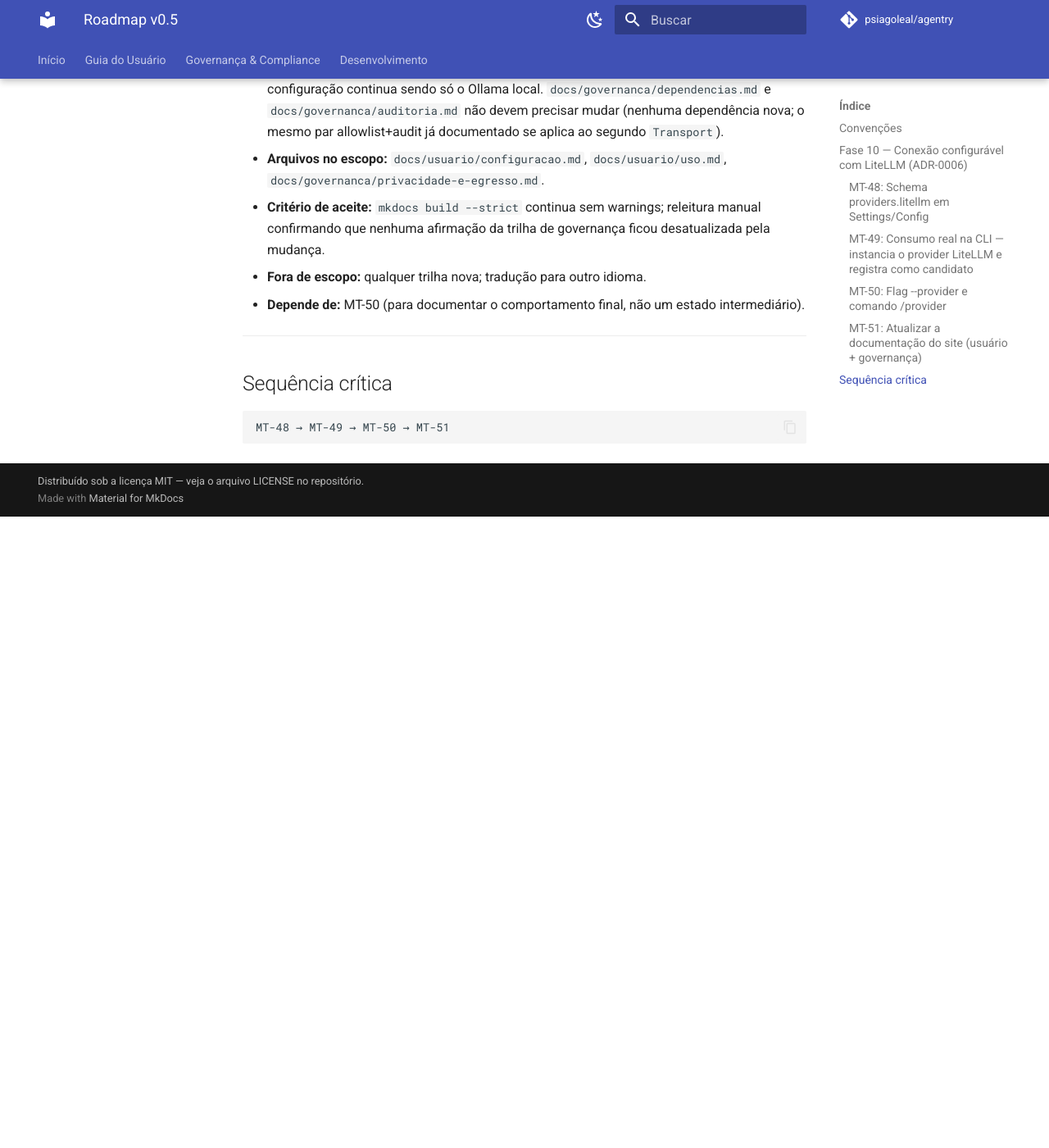
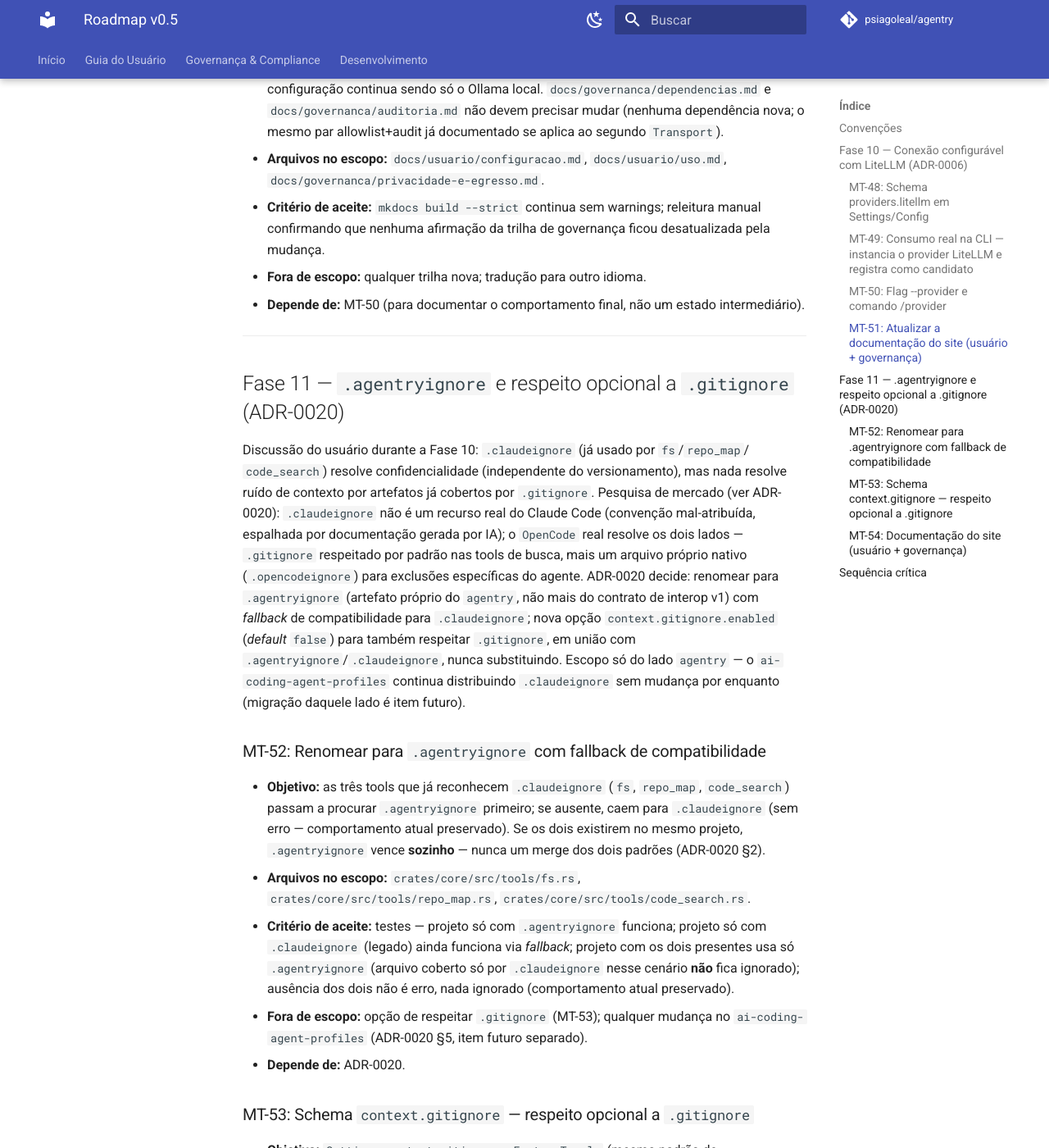
Before and after one commit to psiagoleal/agentry, an MkDocs documentation site: the page built from docs/roadmap-v0.5.md, in a window 1280 px wide and 1400 px high, scrolled down 2895 px. Shown: the whole window at 82% size. Built offline with MkDocs 1.6.1 and Material for MkDocs 9.7.7, drawn with Linux system fonts in a browser that asks for light colours; comment, search, counter and statistics services are not loaded; before the commit the page ends 3525 px from its top, so only the background shows below that; some of the changed text lies outside the part shown.

Commit message:
ADR-0020: .agentryignore (renomeando .claudeignore) + gitignore opcional
Discussão do usuário durante a Fase 10 (LiteLLM): .claudeignore já
resolve confidencialidade (independente do versionamento), mas nada
resolve ruído de contexto por artefatos já cobertos por .gitignore.

Pesquisa (WebSearch) antes de decidir: .claudeignore não é um recurso
real do Claude Code — é um caso documentado de alucinação de IA que virou
"documentação" e se espalhou (o próprio Claude explicou um recurso que
nunca implementou); o Claude Code real só respeita .gitignore, e de forma
imperfeita. O OpenCode real (github.com/anomalyco/opencode) resolve os
dois lados de verdade: .gitignore respeitado por padrão nas tools de
busca, mais um arquivo próprio nativo (.opencodeignore) para exclusões
específicas do agente — precedente direto pra mesma estratégia de duas
camadas aqui.

Verificação antes de decidir o escopo: .claudeignore não é invenção só do
agentry — é artefato de verdade distribuído pelos 3 perfis do
ai-coding-agent-profiles (arquivo real em cada perfil, referenciado no
SPEC.md canônico, no setup-profile.sh e na skill secrets-guard). Isso
elevou a decisão de "renomear 3 constantes" pra uma mudança de contrato
de interop entre dois repositórios — por isso virou ADR, e por isso o
escopo desta rodada é só o lado agentry (com fallback de compatibilidade
pra .claudeignore), deixando a migração do lado profiles como item futuro
separado, tratado numa sessão naquele repositório.

Decisão: .agentryignore como artefato próprio do agentry (mesmo padrão de
posse do .agentry/, ADR-0017), fallback pra .claudeignore quando
.agentryignore está ausente (nunca merge dos dois — .agentryignore vence
sozinho quando presente); nova opção context.gitignore.enabled (default
false, mesmo padrão FeatureToggle de repoMap/semanticRag/lspGrounding)
pra também respeitar .gitignore, sempre em união com
.agentryignore/.claudeignore, nunca substituindo. ADR-0003 emendada
(ainda Proposed, não imutável) removendo .claudeignore da lista de
artefatos de primeira classe do contrato de interop.

Fase 11 adicionada ao roadmap-v0.5.md (MT-52..54): renomear com fallback,
schema + consumo de context.gitignore, documentação do site. Nenhum
código implementado ainda — MT-50 (--provider/--comando /provider) segue
como próximo passo real da Fase 10, ainda em andamento.

{agente: Claude Code; modelo: claude-sonnet-5}

````diff
--- a/docs/adr/README.md
+++ b/docs/adr/README.md
@@ -26,3 +26,4 @@
 | [0017](0017-diretorio-de-estado-local-do-agente.md) | Diretório de estado local por projeto (`.agentry/`) para memória, histórico e índices | Accepted |
 | [0018](0018-artefato-e-schema-minimo-de-configuracao-do-agentry.md) | Artefato e schema mínimo de configuração do `agentry` (`agentry.settings.json`) | Accepted |
 | [0019](0019-bootstrap-de-agentry-settings-json-via-init.md) | Bootstrap de `.agentry/agentry.settings.json` via `--init`/`/init` | Accepted |
+| [0020](0020-agentryignore-com-respeito-opcional-a-gitignore.md) | Arquivo `.agentryignore` (renomeando `.claudeignore`) com respeito opcional a `.gitignore` | Proposed |
--- a/docs/roadmap-v0.5.md
+++ b/docs/roadmap-v0.5.md
@@ -112,8 +112,76 @@
 
 ---
 
+## Fase 11 — `.agentryignore` e respeito opcional a `.gitignore` (ADR-0020)
+
+Discussão do usuário durante a Fase 10: `.claudeignore` (já usado por `fs`/`repo_map`/
+`code_search`) resolve confidencialidade (independente do versionamento), mas nada resolve
+ruído de contexto por artefatos já cobertos por `.gitignore`. Pesquisa de mercado (ver
+ADR-0020): `.claudeignore` não é um recurso real do Claude Code (convenção mal-atribuída,
+espalhada por documentação gerada por IA); o `OpenCode` real resolve os dois lados —
+`.gitignore` respeitado por padrão nas tools de busca, mais um arquivo próprio nativo
+(`.opencodeignore`) para exclusões específicas do agente. ADR-0020 decide: renomear para
+`.agentryignore` (artefato próprio do `agentry`, não mais do contrato de interop v1) com
+*fallback* de compatibilidade para `.claudeignore`; nova opção `context.gitignore.enabled`
+(*default* `false`) para também respeitar `.gitignore`, em união com
+`.agentryignore`/`.claudeignore`, nunca substituindo. Escopo só do lado `agentry` — o
+`ai-coding-agent-profiles` continua distribuindo `.claudeignore` sem mudança por enquanto
+(migração daquele lado é item futuro).
+
+### MT-52: Renomear para `.agentryignore` com fallback de compatibilidade
+- **Objetivo:** as três tools que já reconhecem `.claudeignore` (`fs`, `repo_map`,
+  `code_search`) passam a procurar `.agentryignore` primeiro; se ausente, caem para
+  `.claudeignore` (sem erro — comportamento atual preservado). Se os dois existirem no
+  mesmo projeto, `.agentryignore` vence **sozinho** — nunca um merge dos dois padrões
+  (ADR-0020 §2).
+- **Arquivos no escopo:** `crates/core/src/tools/fs.rs`, `crates/core/src/tools/repo_map.rs`,
+  `crates/core/src/tools/code_search.rs`.
+- **Critério de aceite:** testes — projeto só com `.agentryignore` funciona; projeto só com
+  `.claudeignore` (legado) ainda funciona via *fallback*; projeto com os dois presentes usa
+  só `.agentryignore` (arquivo coberto só por `.claudeignore` nesse cenário **não** fica
+  ignorado); ausência dos dois não é erro, nada ignorado (comportamento atual preservado).
+- **Fora de escopo:** opção de respeitar `.gitignore` (MT-53); qualquer mudança no
+  `ai-coding-agent-profiles` (ADR-0020 §5, item futuro separado).
+- **Depende de:** ADR-0020.
+
+### MT-53: Schema `context.gitignore` — respeito opcional a `.gitignore`
+- **Objetivo:** `Settings.context.gitignore: FeatureToggle` (mesmo padrão de
+  `repoMap`/`semanticRag`/`lspGrounding`, ADR-0018), *default* `false`; `Config` expõe o
+  booleano resolvido. Quando `true`, as três tools passam a excluir **também** o que
+  `.gitignore` cobre — `GitignoreBuilder::add(".gitignore")` em `fs.rs` (só a raiz, mesma
+  assimetria pré-existente dessas tools com `.agentryignore`); `WalkBuilder::git_ignore(true)`
+  em `repo_map`/`code_search` (`.gitignore` aninhado por subdiretório, suporte nativo da
+  crate `ignore`) — sempre em **união** com `.agentryignore`/`.claudeignore` (MT-52), nunca
+  em substituição.
+- **Arquivos no escopo:** `crates/core/src/config/mod.rs`, `crates/core/src/tools/fs.rs`,
+  `crates/core/src/tools/repo_map.rs`, `crates/core/src/tools/code_search.rs`,
+  `crates/cli/src/main.rs` (fiação da flag resolvida até as tools, se necessário).
+- **Critério de aceite:** testes — flag desligada (*default*) preserva o comportamento
+  atual (arquivo só coberto por `.gitignore`, não por `.agentryignore`, continua visível);
+  flag ligada exclui um arquivo coberto só por `.gitignore`; flag ligada com arquivo coberto
+  pelos dois continua excluído (união, sem conflito); `repo_map`/`code_search` respeitam
+  `.gitignore` aninhado por subdiretório quando ligada.
+- **Fora de escopo:** migração do lado `profiles`; UI/CLI dedicada além do
+  `agentry.settings.json`.
+- **Depende de:** MT-52.
+
+### MT-54: Documentação do site (usuário + governança)
+- **Objetivo:** `docs/usuario/configuracao.md` ganha o bloco `context.gitignore` e a
+  explicação de `.agentryignore`/*fallback* `.claudeignore`; revisão da trilha de
+  governança deixando explícito que confidencialidade (`.agentryignore`, independente do
+  versionamento) e redução de ruído de contexto (`context.gitignore.enabled`, opt-in) são
+  mecanismos distintos, não confundir um pelo outro.
+- **Arquivos no escopo:** `docs/usuario/configuracao.md`, `docs/governanca/*.md` (o que se
+  aplicar).
+- **Critério de aceite:** `mkdocs build --strict` continua sem warnings.
+- **Fora de escopo:** qualquer trilha nova; tradução para outro idioma.
+- **Depende de:** MT-53.
+
+---
+
 ## Sequência crítica
 
 ```
 MT-48 → MT-49 → MT-50 → MT-51
+MT-52 → MT-53 → MT-54
 ```
````
Also changed, not shown: docs/adr/0003-consumo-artefatos-profiles.md (+8 -0 lines), docs/adr/0020-agentryignore-com-respeito-opcional-a-gitignore.md (added, +108 -0 lines).
